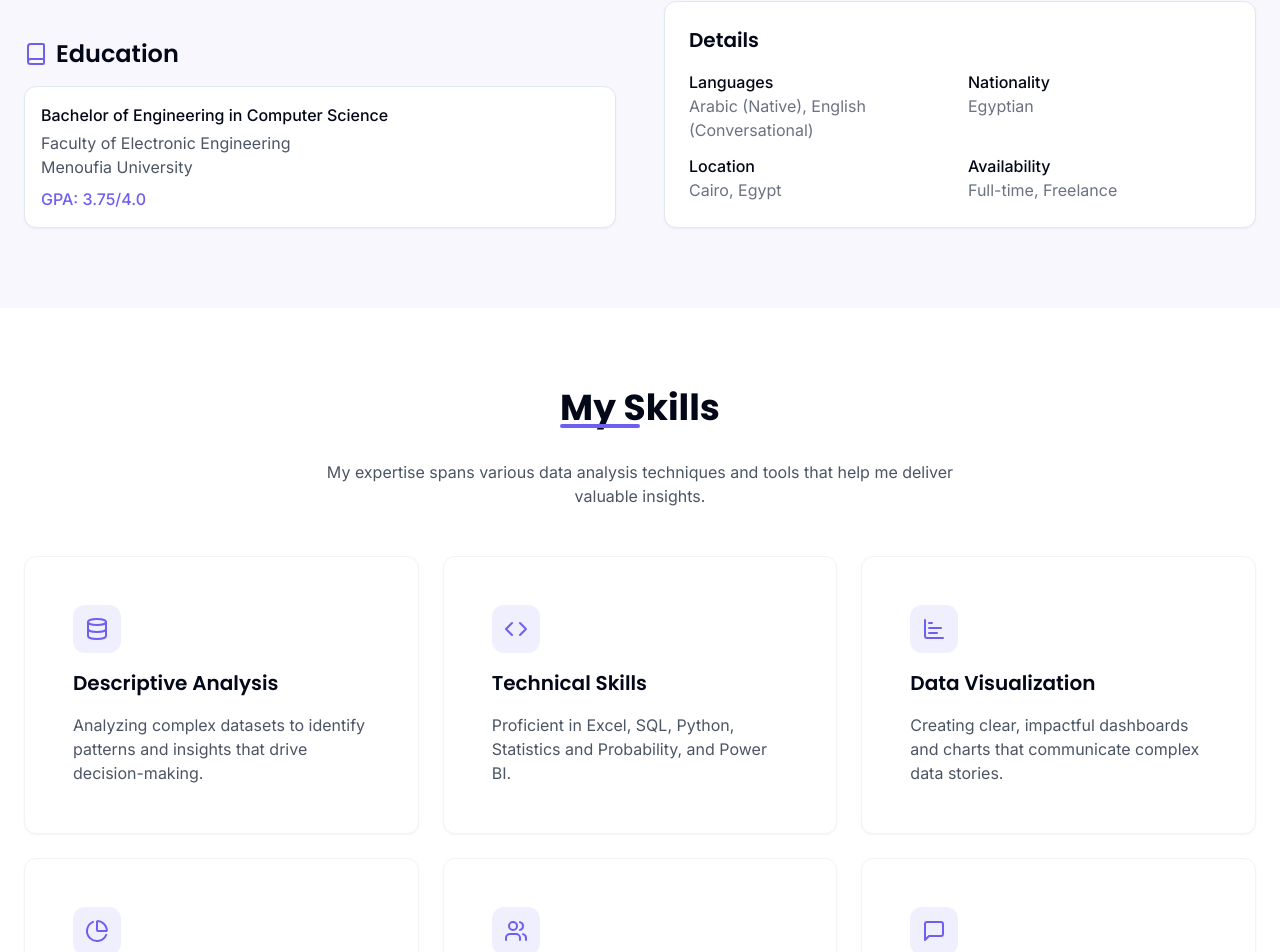
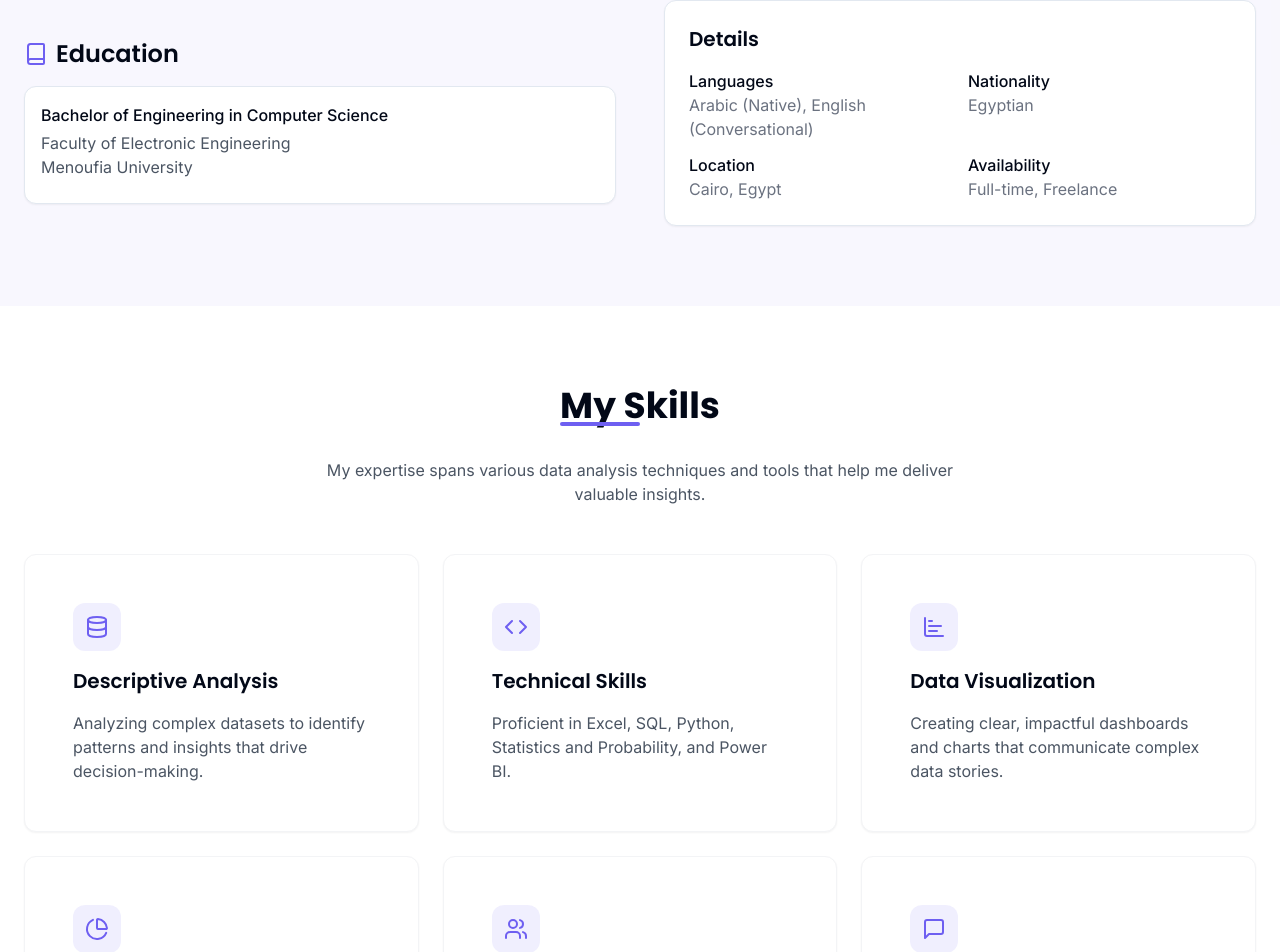
Before and after one commit to moohamed-hesham/hesham-portfolio-showcase, a React (Vite) app: page / in a window 1280 px wide. Shown: the part 1126-2078 px from the top of the page. Built offline with nearby package versions, Linux system fonts and the light colour scheme.

Commit message:
Visual edit in Lovable

```diff
--- a/src/components/AboutSection.tsx
+++ b/src/components/AboutSection.tsx
@@ -38,7 +38,8 @@ const AboutSection = () => {
                     <div className="font-medium">Bachelor of Engineering in Computer Science</div>
                     <div className="text-gray-600 mt-1">Faculty of Electronic Engineering</div>
                     <div className="text-gray-600">Menoufia University</div>
-                    <div className="text-primary font-medium mt-2">GPA: 3.75/4.0</div>
+                    <div className="text-primary font-medium mt-2">
+                  </div>
                   </CardContent>
                 </Card>
               </div>
```
